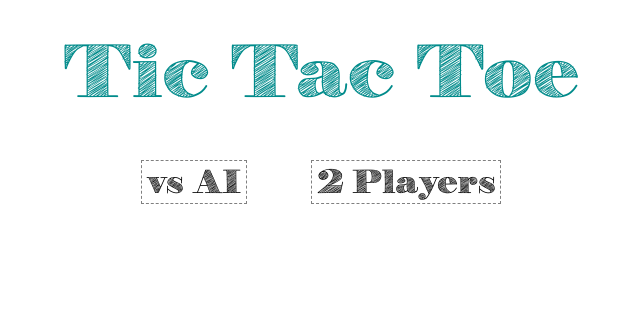
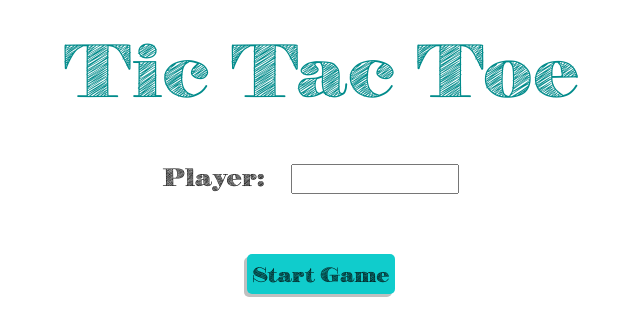
Before and after one commit to ting-prado/tic-tac-toe, a plain HTML site: page index.html in a window 1280 px wide. Both pictures are taken after a click on the element "vs AI". Shown: the whole page, without its empty margins (319-959 px from the left). Drawn offline with Linux system fonts and the light colour scheme.

Commit message:
Edited AI gameflow

```diff
--- a/scripts/script.js
+++ b/scripts/script.js
@@ -27,8 +27,54 @@ const Player = (name,sign) => {
     return {getName, getSign, drawSign, occupiedGrids}
 }
 
+const winnerChecker = (name,grids) => {
+    if((grids.includes('0') && grids.includes('1') && grids.includes('2')) ||
+    (grids.includes('0') && grids.includes('3') && grids.includes('6')) ||
+    (grids.includes('0') && grids.includes('4') && grids.includes('8')) ||
+    (grids.includes('1') && grids.includes('4') && grids.includes('7')) ||
+    (grids.includes('2') && grids.includes('5') && grids.includes('8')) ||
+    (grids.includes('2') && grids.includes('4') && grids.includes('6')) ||
+    (grids.includes('3') && grids.includes('4') && grids.includes('5')) ||
+    (grids.includes('6') && grids.includes('7') && grids.includes('8'))){
+        //winning effect
+        //add restart option
+        console.log(`${name} wins!`);
+    }
+}
+
 const aiGameflow = () => {
+    const displayChanges = (() => {
+        const players = document.querySelector('.playerNamesCont');
+        players.setAttribute('style', 'display: none');
+        gameboard.board.setAttribute('style', 'display: flex');
+    })();
 
+    const player = Player(document.querySelector('#player').value, 'X');
+    const computer = Player('Computer', 'O');
+
+    const playerDraw = e => {
+        let index = e.target.id.slice(3,5);
+        let board = gameboard.boardArr;
+        if(board[index] == undefined){
+            currentTurn.drawSign(index, currentTurn.getSign());
+            currentTurn.occupiedGrids.push(index);
+            gameboard.updateGameboard();
+            winnerChecker(currentTurn.getName(), currentPlayer.occupiedGrids);
+        }
+    }
+
+    const aiDraw = () => {
+        //get index through minimax algorithm
+        //drawSign
+        //push sign to array
+        //wait for 1s to update gameboard
+        //winner checker
+    }
+
+    gameboard.gridboxes.forEach(box => {
+        box.addEventListener('click', playerDraw);
+        box.addEventListener('click', aiDraw);
+    });
 }
 
 const playersGameflow = () => {
@@ -67,20 +113,6 @@ const playersGameflow = () => {
         }
     }
 
-    const winnerChecker = (name,grids) => {
-        if((grids.includes('0') && grids.includes('1') && grids.includes('2')) ||
-        (grids.includes('0') && grids.includes('3') && grids.includes('6')) ||
-        (grids.includes('0') && grids.includes('4') && grids.includes('8')) ||
-        (grids.includes('1') && grids.includes('4') && grids.includes('7')) ||
-        (grids.includes('2') && grids.includes('5') && grids.includes('8')) ||
-        (grids.includes('2') && grids.includes('4') && grids.includes('6')) ||
-        (grids.includes('3') && grids.includes('4') && grids.includes('5')) ||
-        (grids.includes('6') && grids.includes('7') && grids.includes('8'))){
-            //winning effect
-            console.log(`${name} wins!`);
-        }
-    }
-
     gameboard.gridboxes.forEach(box => {
         box.addEventListener('click', drawBoard);
     });
@@ -91,7 +123,33 @@ const displayChanges = (() => {
     const compChoice = document.querySelector('#computer');
     const choices = document.querySelectorAll('#choices');
 
-    const namesInput = () => {
+    const aiNameInput= () => {
+        choices.forEach(choice => {
+            choice.setAttribute('style', 'display: none');
+        });
+        const playersDiv = document.createElement('div');
+        const body = document.querySelector('body');
+        const player = document.createElement('input');
+        const label = document.createElement('label');
+        const startBtn = document.createElement('button');
+
+        playersDiv.classList.add('playerNamesCont');
+        player.setAttribute('id', 'player');
+        label.setAttribute('for', 'player');
+        label.setAttribute('id', 'ailabel');
+        startBtn.setAttribute('id', 'startBtn');
+        label.textContent = 'Player: ';
+        startBtn.textContent = 'Start Game';
+
+        body.appendChild(playersDiv);
+        playersDiv.appendChild(label);
+        label.appendChild(player);
+        playersDiv.appendChild(startBtn);
+
+        startBtn.addEventListener('click', aiGameflow);
+    }
+
+    const playerNamesInput = () => {
         choices.forEach(choice => {
             choice.setAttribute('style', 'display: none');
         });
@@ -124,6 +182,6 @@ const displayChanges = (() => {
         startBtn.addEventListener('click', playersGameflow);
     }
 
-    compChoice.addEventListener('click', aiGameflow);
-    humanChoice.addEventListener('click', namesInput);
+    compChoice.addEventListener('click', aiNameInput);
+    humanChoice.addEventListener('click', playerNamesInput);
 })();
--- a/styles/style.css
+++ b/styles/style.css
@@ -59,7 +59,7 @@ h1 {
 #startBtn {
     user-select: none;
     margin-top: 2em;
-    font-family: inherit;
+    font-family: 'pencil', sans-serif;
     background: rgb(16, 204, 204);
     color: black;
     font-size: 20px;
@@ -76,7 +76,14 @@ h1 {
     box-shadow: -3px 3px gray;
 }
 
-.playersInput {
+#ailabel {
+    font-size: 24px;
+    font-family: 'pencil', sans-serif;
+    text-align: center;
+    display: block;
+}
+
+.playersInput, #player {
     display: inline-block;
     width: 8em;
     margin: 1em;
```
Also changed, not shown: resources/Please write me a song.ttf (added), 1 other file.
